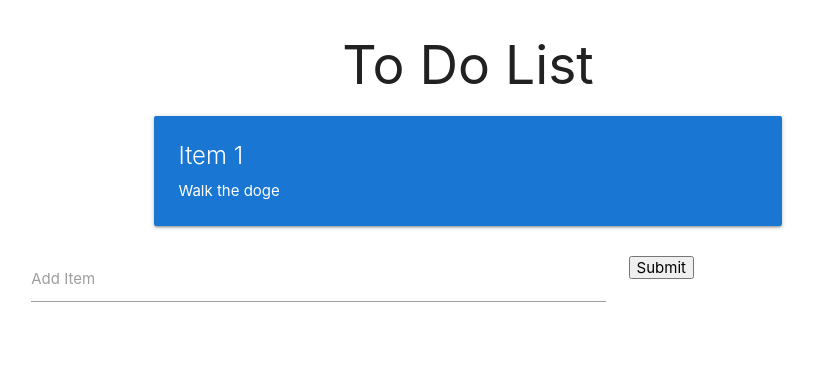
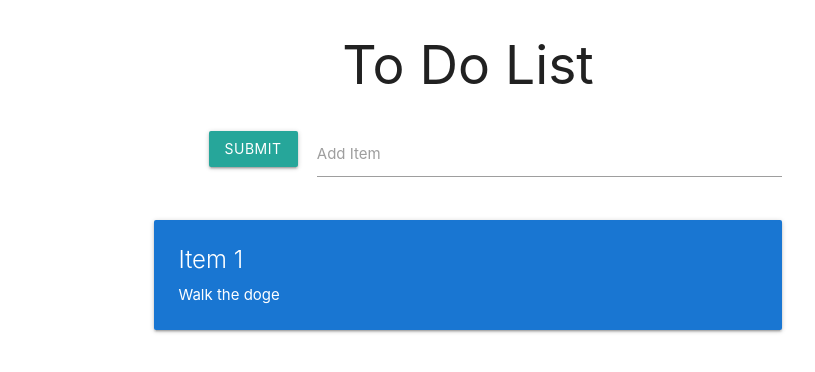
Before and after one commit to ben-che/tut-redux-react, a React (Create React App) app: page / in a window 1280 px wide. Shown: the top 372 px of the page, without its empty margins (172-987 px from the left). Built offline with nearby package versions, Linux system fonts and the light colour scheme.

Commit message:
finished the bulk of the tutorial

```diff
--- a/src/App.js
+++ b/src/App.js
@@ -7,8 +7,8 @@ class App extends Component {
     return (
       <div className="container">
         <h2 style={{"textAlign":"center"}}>To Do List</h2>
+          <Form />
           <List />
-          <Form />
       </div>
     );
   }
--- a/src/components/Form.js
+++ b/src/components/Form.js
@@ -27,7 +27,7 @@ class reduxForm extends Component {
         e.preventDefault();
         let newToDo = this.state.input;
         let id = Date.now()
-        this.props.addToDo({ newToDo, id })  // dispatching payload!
+        this.props.addToDo({ item:newToDo, id })  // dispatching payload!
         this.setState({
             input : ''
         })
@@ -35,15 +35,16 @@ class reduxForm extends Component {
 
     render() {
         return (
-            <div class="row">
-            <form class="col s12" onSubmit={(e)=>{this.handleSubmit(e)}}>
-              <div class="row">
-                <div class="input-field col s8">
+            <div className="container">
+            <form className="col s12" onSubmit={(e)=>{this.handleSubmit(e)}}>
+              <div className="row">
+              <div className="col s1" />
+              <div className="input-field col s2">
+                    <button className="btn waves-effect waves-light" type="submit" name="action">Submit</button>
+                </div>
+                <div className="input-field col s9">
                   <input id="item" type="text" value={this.state.input} onChange={(e)=>{this.handleInput(e)}}required />
                   <label for="Add Item">Add Item</label>
-                </div>
-                <div class="input-field col s4">
-                  <input id="item" type="submit" />
                 </div>
               </div>
             </form>
--- a/src/reducers/index.js
+++ b/src/reducers/index.js
@@ -10,7 +10,7 @@ const emptyState = {
 const rootReducer = (state = emptyState, action) => {
   switch(action.type) {
     case "ADD_TODO":
-      let newState = Object.assign( {...state, toDos: [...state.toDos, action.payload] } )
+      let newState = Object.assign({...state, toDos: [...state.toDos, action.payload] })
       return newState;
     default:
       console.log("Default case hit, state has not changed");
```
Also changed, not shown: 1 other file (tests, documents, lock files or other folders).
